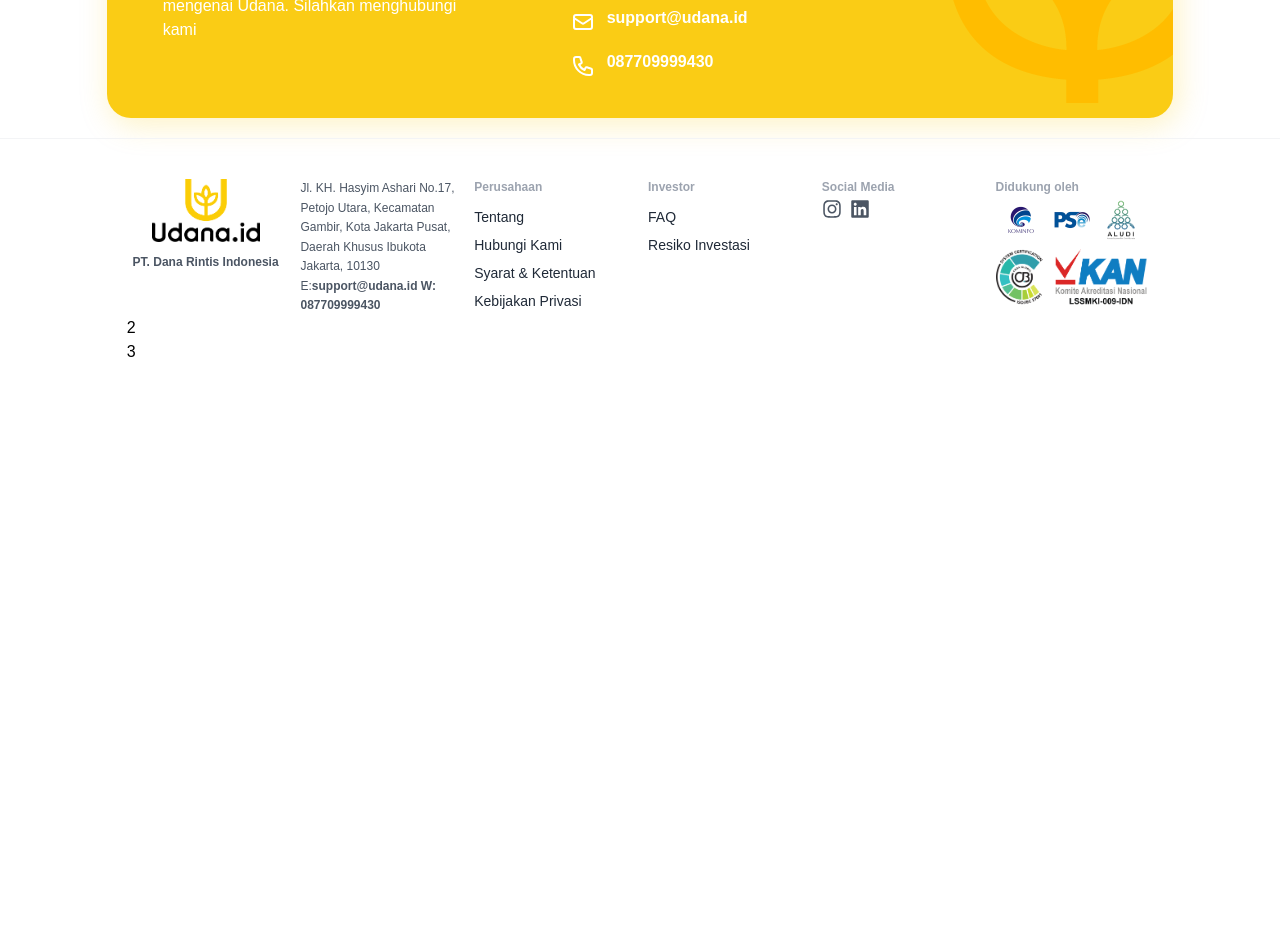
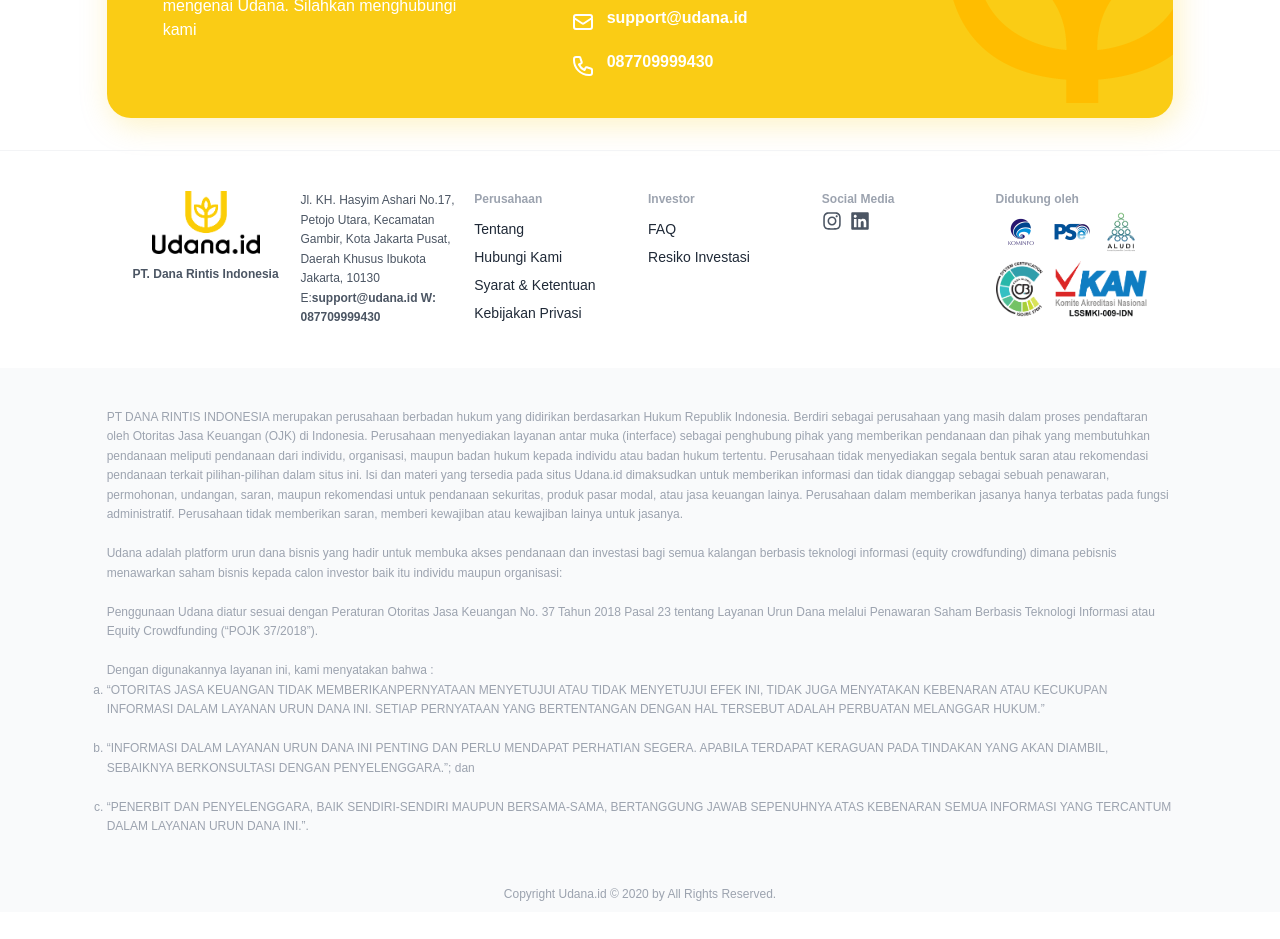
Before and after one commit to alfirman-interview-test/udana.id-project-test, a React (Create React App) app: page / in a window 1280 px wide. Shown: the part 2800-3739 px from the top of the page. After the commit the page ends 3712 px from the top, so only its background shows below. Built offline with nearby package versions, Linux system fonts and the light colour scheme.

Commit message:
feat: footer

```diff
--- a/src/components/FooterNav.js
+++ b/src/components/FooterNav.js
@@ -3,6 +3,7 @@
 
 export default function FooterNav() {
   return (
+    <div className="w-5/6 mx-auto py-10 px-5">
       <ul className="flex text-xs text-gray-600 space-x-4">
         <li className="flex-1 flex flex-col items-center space-y-3">
           <img
@@ -67,7 +68,12 @@
                 width={50}
                 height={50}
               />
-            <img src="/assets/logo/pse.png" alt="pse" width={50} height={50} />
+              <img
+                src="/assets/logo/pse.png"
+                alt="pse"
+                width={50}
+                height={50}
+              />
               <img
                 src="/assets/logo/aludi.png"
                 alt="aludi"
@@ -81,5 +87,6 @@
           </div>
         </li>
       </ul>
+    </div>
   );
 }
--- a/src/pages/Home.js
+++ b/src/pages/Home.js
@@ -11,11 +11,69 @@
       <HowItWorks />
       <Latest />
       <Contact />
-      <footer className="h-[200vh] mt-5 border-t border-gray-100">
-        <div className="w-5/6 mx-auto py-10 px-5">
-          <FooterNav />
-          <div>2</div>
-          <div>3</div>
+      <footer className="mt-8 border-t border-gray-100">
+        <FooterNav />
+        <div className="bg-gray-50 text-xs text-gray-400 leading-relaxed">
+          <div className="w-5/6 mx-auto py-10">
+            <p>
+              PT DANA RINTIS INDONESIA merupakan perusahaan berbadan hukum yang
+              didirikan berdasarkan Hukum Republik Indonesia. Berdiri sebagai
+              perusahaan yang masih dalam proses pendaftaran oleh Otoritas Jasa
+              Keuangan (OJK) di Indonesia. Perusahaan menyediakan layanan antar
+              muka (interface) sebagai penghubung pihak yang memberikan
+              pendanaan dan pihak yang membutuhkan pendanaan meliputi pendanaan
+              dari individu, organisasi, maupun badan hukum kepada individu atau
+              badan hukum tertentu. Perusahaan tidak menyediakan segala bentuk
+              saran atau rekomendasi pendanaan terkait pilihan-pilihan dalam
+              situs ini. Isi dan materi yang tersedia pada situs Udana.id
+              dimaksudkan untuk memberikan informasi dan tidak dianggap sebagai
+              sebuah penawaran, permohonan, undangan, saran, maupun rekomendasi
+              untuk pendanaan sekuritas, produk pasar modal, atau jasa keuangan
+              lainya. Perusahaan dalam memberikan jasanya hanya terbatas pada
+              fungsi administratif. Perusahaan tidak memberikan saran, memberi
+              kewajiban atau kewajiban lainya untuk jasanya.
+              <br />
+              <br />
+              Udana adalah platform urun dana bisnis yang hadir untuk membuka
+              akses pendanaan dan investasi bagi semua kalangan berbasis
+              teknologi informasi (equity crowdfunding) dimana pebisnis
+              menawarkan saham bisnis kepada calon investor baik itu individu
+              maupun organisasi: <br />
+              <br /> Penggunaan Udana diatur sesuai dengan Peraturan Otoritas
+              Jasa Keuangan No. 37 Tahun 2018 Pasal 23 tentang Layanan Urun Dana
+              melalui Penawaran Saham Berbasis Teknologi Informasi atau Equity
+              Crowdfunding (“POJK 37/2018”). <br />
+              <br />
+              Dengan digunakannya layanan ini, kami menyatakan bahwa :
+            </p>
+            <ol type="a" className="list-[lower-latin]">
+              <li>
+                “OTORITAS JASA KEUANGAN TIDAK MEMBERIKANPERNYATAAN MENYETUJUI
+                ATAU TIDAK MENYETUJUI EFEK INI, TIDAK JUGA MENYATAKAN KEBENARAN
+                ATAU KECUKUPAN INFORMASI DALAM LAYANAN URUN DANA INI. SETIAP
+                PERNYATAAN YANG BERTENTANGAN DENGAN HAL TERSEBUT ADALAH
+                PERBUATAN MELANGGAR HUKUM.”
+                <br />
+                <br />
+              </li>
+              <li>
+                “INFORMASI DALAM LAYANAN URUN DANA INI PENTING DAN PERLU
+                MENDAPAT PERHATIAN SEGERA. APABILA TERDAPAT KERAGUAN PADA
+                TINDAKAN YANG AKAN DIAMBIL, SEBAIKNYA BERKONSULTASI DENGAN
+                PENYELENGGARA.”; dan
+                <br />
+                <br />
+              </li>
+              <li>
+                “PENERBIT DAN PENYELENGGARA, BAIK SENDIRI-SENDIRI MAUPUN
+                BERSAMA-SAMA, BERTANGGUNG JAWAB SEPENUHNYA ATAS KEBENARAN SEMUA
+                INFORMASI YANG TERCANTUM DALAM LAYANAN URUN DANA INI.”.
+              </li>
+            </ol>
+          </div>
+          <p className="text-center py-2">
+            Copyright Udana.id © 2020 by All Rights Reserved.
+          </p>
         </div>
       </footer>
     </main>
```
Lines whose indentation alone changed are shown as unchanged.
